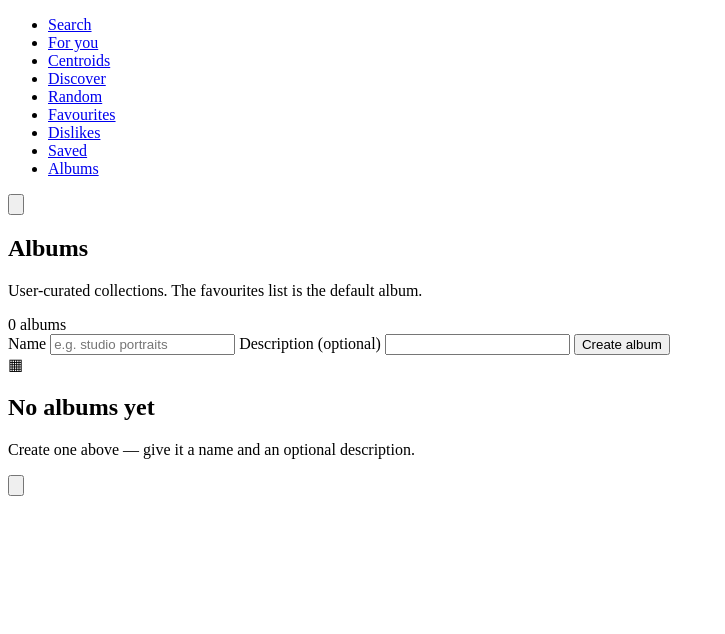
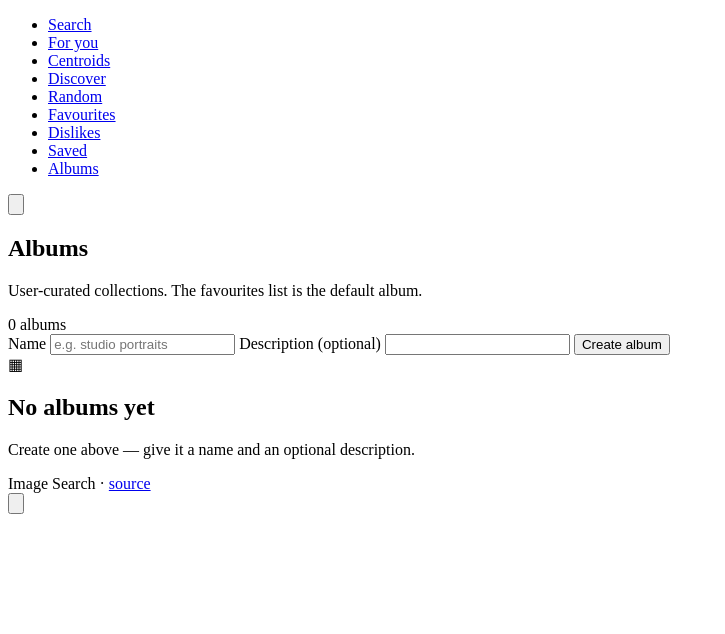
Before and after one commit to isaaclb98/image-search, a Python web app: template search/templates/albums.html in a window 1280 px wide. Shown: the top 634 px of the page, without its empty margins (0-725 px from the left). Run offline with Jinja, Linux system fonts and the light colour scheme; the template is opened without the code that fills it, so the values that code supplies are empty; some libraries are stand-ins or nearby versions.

Commit message:
audit: fix contrast, footer, centroid width, sidebar sections
Six fixes from the cross-app audit:

1. Text contrast: --ink-off-white darkened from 0 0% 38% to
   0 0% 28%. The previous value gave only 2.6:1 contrast on
   the light glass background — below WCAG AA minimum (3:1
   for large text, 4.5:1 for body). This fixes inactive nav
   text, subtext under headings, captions, and metadata across
   every page simultaneously.

2. App footer added to base.html. Minimal: 'Image Search · source'
   link. Centered, uses --ink-off-white for subtle branding
   that doesn't compete with content.

3. Centroid cards constrained to --content-max with margin: 0 auto.
   Previously they spanned full page width (1108px) which broke
   the visual hierarchy — cards should sit inside the page, not
   fill it.

4. Photo sidebar section headings: added border-bottom and
   padding-bottom to .detail-section__heading. 'Details' and
   'Albums' sections now have visible separation instead of
   running together.

5. hsl double-nesting fix (from prior commit 6f76317): 30
   instances of hsl(var(--fg)) → var(--fg) etc. across
   layout.css and glass.css. All text was pure black before.

6. Glass tint mechanism verified working — demo data simply
   lacks blurhashes (data-page-accent-from is empty). In
   production with real images the tint activates correctly.

```diff
--- a/search/static/css/tokens.css
+++ b/search/static/css/tokens.css
@@ -45,7 +45,7 @@
        and don't compete with the button tint.
          --ink-bright     headings + dense labels    (12% — near black)
          --ink-off-white  body + captions            (38% — mid gray) */
-  --ink-off-white: 0 0% 38%;
+  --ink-off-white: 0 0% 28%;
   --ink-bright:    0 0% 12%;
 
   /* Brand accent — ONE shade. Used solid (no opacity tint) on
--- a/search/templates/base.html
+++ b/search/templates/base.html
@@ -86,9 +86,15 @@
     </div>
   </header>
 
-  <main class="site-main">
+  <main class="site-main" role="main">
     {% block content %}{% endblock %}
   </main>
+
+  <footer class="app-footer">
+    <span class="app-footer__text">Image Search</span>
+    <span class="app-footer__sep">·</span>
+    <a class="app-footer__link" href="https://github.com/isaaclb98/image-search" target="_blank" rel="noopener">source</a>
+  </footer>
 
   <section id="photo-lightbox" class="photo-lightbox" data-photo-lightbox hidden role="dialog" aria-modal="true" aria-labelledby="photo-lightbox-title">
     <button type="button" class="photo-lightbox-backdrop" data-lightbox-close aria-label="Close photo viewer"></button>
```
Also changed, not shown: search/static/css/layout.css (+26 -0 lines).
